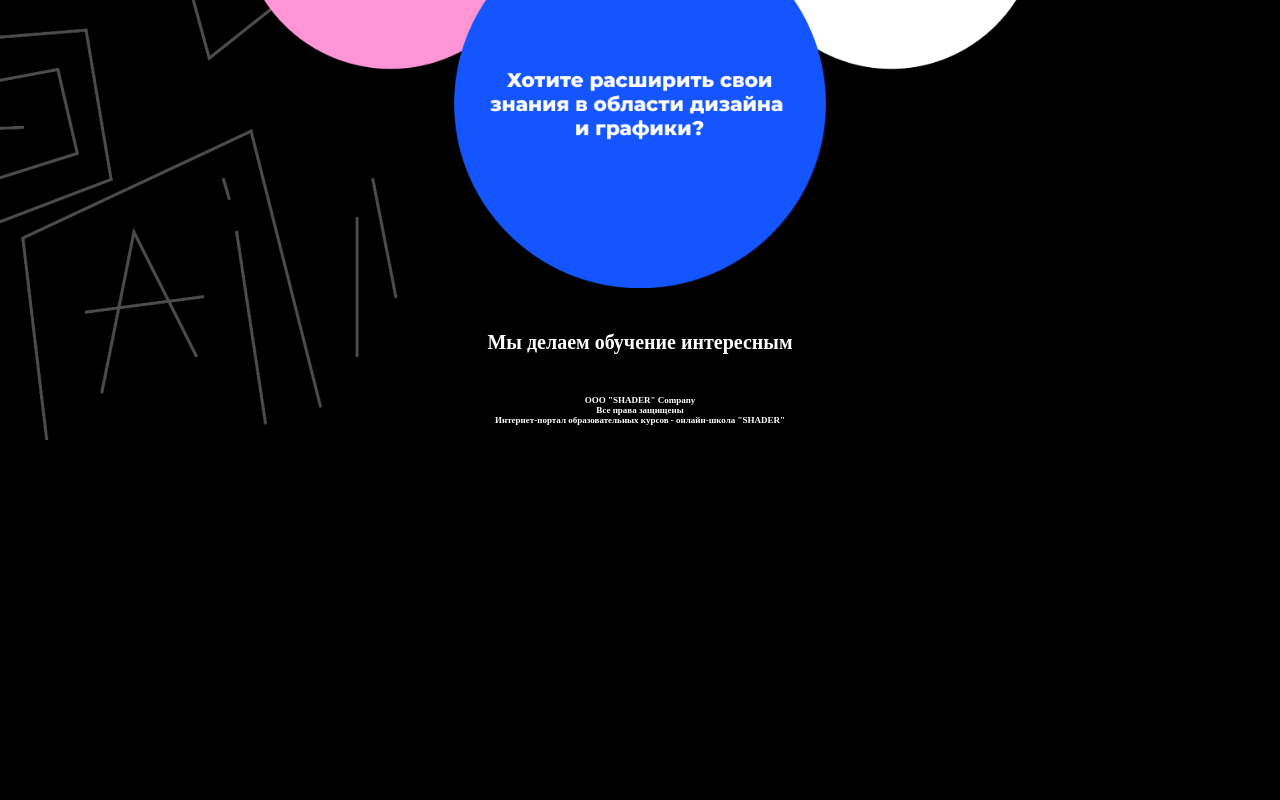
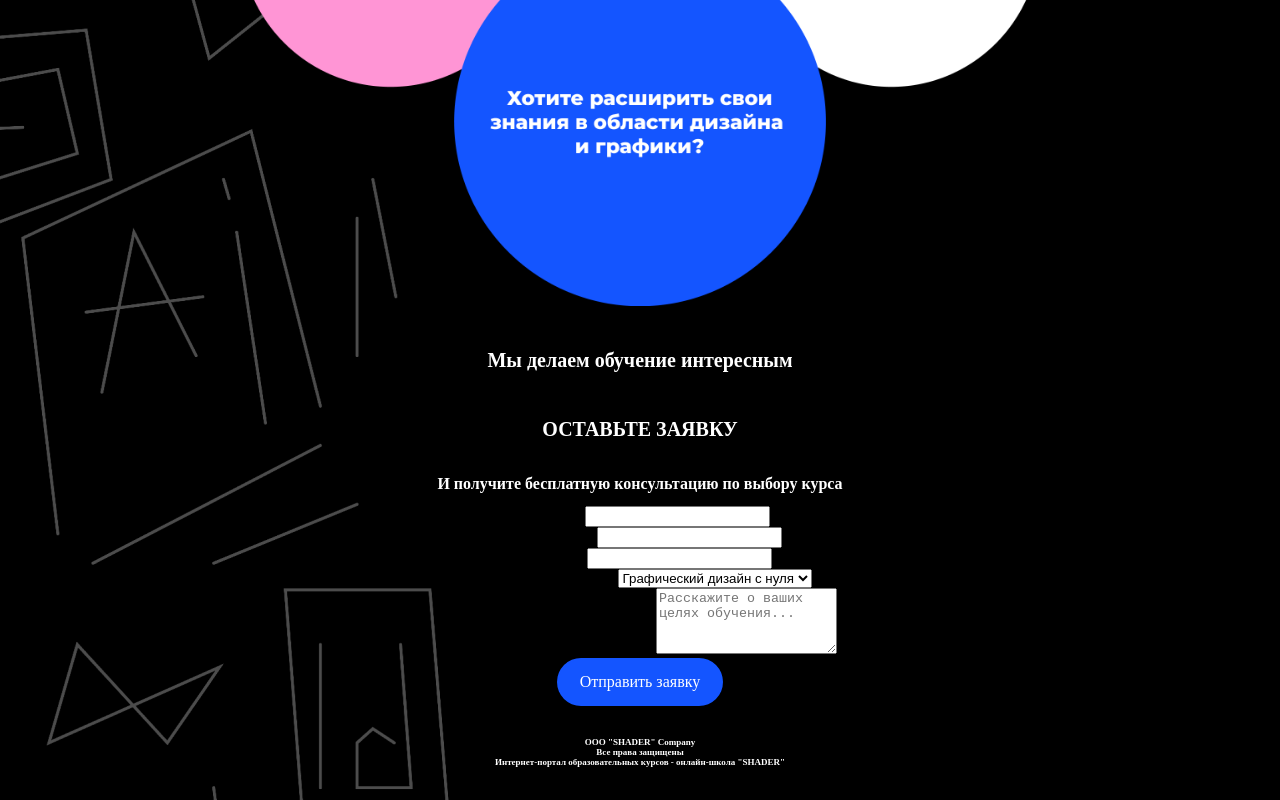
Before and after one commit to chrnkna/laba, a plain HTML site: page index.html in a window 1280 px wide. Shown: the part 861-1661 px from the top of the page. Before the commit the page ends 1301 px from the top, so only its background shows below. Drawn offline with nearby package versions, Linux system fonts and the light colour scheme; files whose address does not match are found by name; a web font is replaced by a local one.

Commit message:
Update index.html

```diff
--- a/index.html
+++ b/index.html
@@ -1,5 +1,39 @@
+[file name]: index.html
+[file content begin]
 <!doctype html>
-<html lang="ru"><head><link rel="stylesheet" href="../style.css"><link rel="icon" href="../Icon/favicon.ico" type="image/x-icon">
+<html lang="ru"><head>
+<link rel="stylesheet" href="C:\Users\Ylia\Desktop\сайт лаба 3\vercel\style.css">
+<link rel="icon" href="../Icon/favicon.ico" type="image/x-icon">
+<script src="https://cdn.jsdelivr.net/npm/@emailjs/browser@3/dist/email.min.js"></script>
+<script>
+  (function() {
+    emailjs.init("kuDg8f4MwM6g9ovbZ");
+  })();
+
+  function sendEmail(event) {
+    event.preventDefault();
+
+    const form = event.target;
+    const submitBtn = form.querySelector('button[type="submit"]');
+
+    // Показываем состояние загрузки
+    submitBtn.innerHTML = 'Отправка...';
+    submitBtn.disabled = true;
+
+    emailjs.sendForm('service_9068ylc', 'template_nh2rt4n', form)
+      .then(function(response) {
+        alert('Спасибо! Ваша заявка успешно отправлена! Мы свяжемся с вами в ближайшее время.');
+        form.reset();
+        submitBtn.innerHTML = 'Отправить заявку';
+        submitBtn.disabled = false;
+      }, function(error) {
+        alert('Произошла ошибка при отправке заявки. Пожалуйста, попробуйте еще раз.');
+        console.error('EmailJS Error:', error);
+        submitBtn.innerHTML = 'Отправить заявку';
+        submitBtn.disabled = false;
+      });
+  }
+</script>
 
 <meta charset="utf-8">
 <title>index.html</title>
@@ -54,10 +88,59 @@
 
 	<div class="container"><h4>Мы делаем обучение интересным</h4></div>
 
+	<!-- Форма обратной связи -->
+	<div class="feedback-section">
+		<div class="container">
+			<h3>ОСТАВЬТЕ ЗАЯВКУ</h3>
+		</div>
+		<div class="container">
+			<h2>И получите бесплатную консультацию по выбору курса</h2>
+		</div>
 
+		<div class="feedback-form">
+			<form id="main-feedback-form" onsubmit="sendEmail(event)">
+				<div class="form-row">
+					<div class="form-group">
+						<label for="main-name">Ваше имя:</label>
+						<input type="text" id="main-name" name="from_name" required>
+					</div>
+
+					<div class="form-group">
+						<label for="main-phone">Ваш телефон:</label>
+						<input type="tel" id="main-phone" name="from_phone" required>
+					</div>
+				</div>
+
+				<div class="form-group">
+					<label for="main-email">Ваш email:</label>
+					<input type="email" id="main-email" name="from_email" required>
+				</div>
+
+				<div class="form-group">
+					<label for="main-course">Интересующий курс:</label>
+					<select id="main-course" name="course">
+						<option value="Графический дизайн с нуля">Графический дизайн с нуля</option>
+						<option value="Дизайн сайтов">Дизайн сайтов</option>
+						<option value="Дизайн рекламы">Дизайн рекламы</option>
+						<option value="Не определился">Пока не определился</option>
+					</select>
+				</div>
+
+				<div class="form-group">
+					<label for="main-message">Ваш вопрос или комментарий:</label>
+					<textarea id="main-message" name="message" rows="4" placeholder="Расскажите о ваших целях обучения..."></textarea>
+				</div>
+
+				<button type="submit" class="button blue">
+					<span>Отправить заявку</span>
+				</button>
+			</form>
+		</div>
+	</div>
 
 	<footer><div class="container"> <p></p> <p></p> <h5>OOO "SHADER" Company<br>Все права защищены<br>Интернет-портал образовательных курсов - онлайн-школа "SHADER"</h5>
 		</div></footer>
 </body>
 
 </html>
+[file content end]
```
